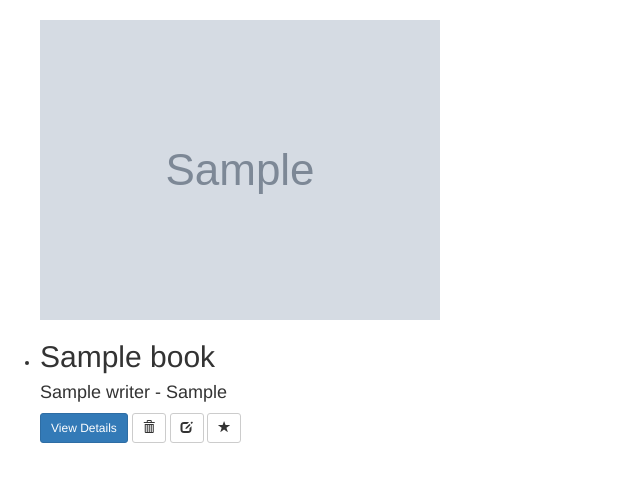
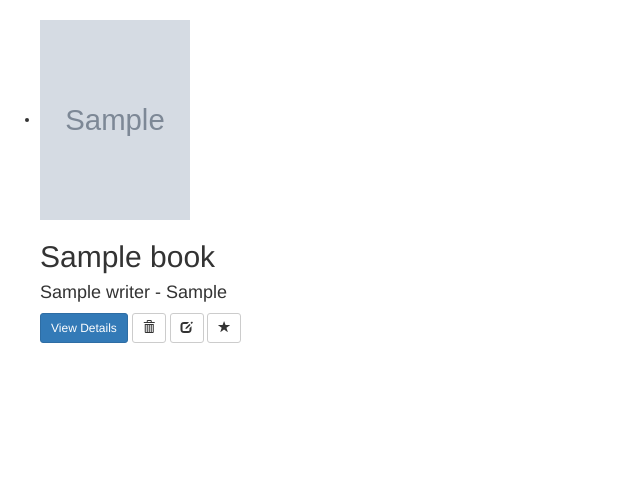
Before and after one commit to Konnarm/first-django, a Django app: page /books/books/ in a window 1280 px wide. Shown: the part 52-534 px from the top of the page, without its empty margins (0-640 px from the left). Run offline with Django 3.2, Linux system fonts and the light colour scheme; tables that the repository leaves empty hold one stand-in row (values such as "Sample post"); grey boxes marked "Sample" are stand-in pictures; some libraries are stand-ins or nearby versions.

Commit message:
Powiedzmy ze cos jest

```diff
--- a/bookstore/books/templates/books/book_detail.html
+++ b/bookstore/books/templates/books/book_detail.html
@@ -1,7 +1,7 @@
 {% extends 'books/base.html' %}
 {% block title %}Book Details{% endblock %}
 {% block body %}
-<img src="{{ book.book_cover }}" style="width: 250px;">
+<img src="{{ book.book_cover }}" style="width: 150px; height: 200px;">
 
 <h1>Title: {{book.book_title}}</h1><h2>Genre: {{ book.genre }}</h2>
 <h3>Series: {{book.series}}</h3>
--- a/bookstore/books/templates/books/book_index.html
+++ b/bookstore/books/templates/books/book_index.html
@@ -7,7 +7,7 @@
             <li>
             <div class="caption">
                 <a href="{% url 'books:book_detail' book.id %}">
-                <img src="{{ book.book_cover }}" class="img-responsive">
+                <img src="{{ book.book_cover }}" style="width: 150px; height: 200px;">
                 </a>
                 <h2>{{ book.book_title }}</h2>
                 <h4>{{ book.writer }}</h4>
--- a/bookstore/books/templates/books/form_template.html
+++ b/bookstore/books/templates/books/form_template.html
@@ -6,6 +6,4 @@
         <label class="control-label col-sm-2">{{ field.label_tag }}</label>
         <div class="col-sm-10">{{ field }}</div>
     </div>
-
-
 {% endfor %}
--- a/bookstore/books/templates/books/index.html
+++ b/bookstore/books/templates/books/index.html
@@ -20,7 +20,7 @@
                         <span class="glyphicon glyphicon-trash"></span>
                     </button>
                 </form>
-
+    <!--edit -->
                 <a href="{% url 'books:writer-update' writer.id %}" class="btn btn-default btn-sm">
                         <span class="glyphicon glyphicon-edit"></span>
                 </a>
```
Also changed, not shown: bookstore/books/templates/books/base.html (+1 -16 lines).
